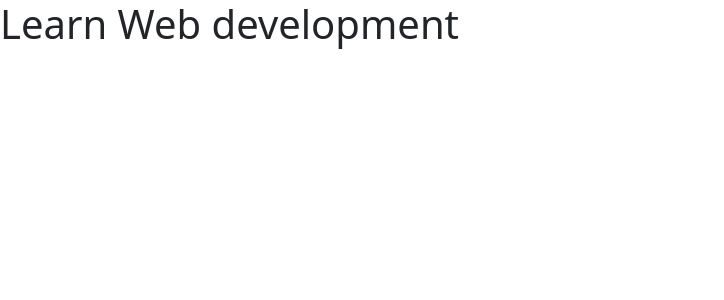
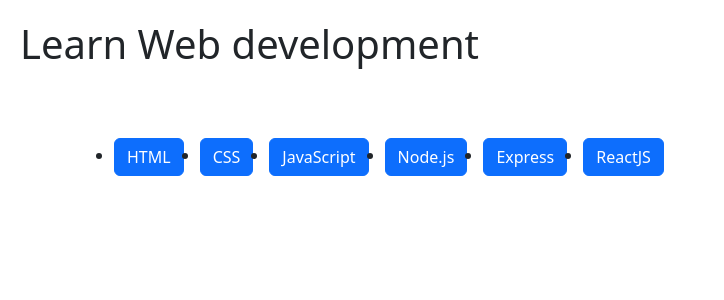
Before and after one commit to FrancescoGiommi/react-use-state, a React (Vite) app: page / in a window 1280 px wide. Shown: the top 300 px of the page, without its empty margins (0-724 px from the left). Built offline with nearby package versions, Linux system fonts and the light colour scheme.

Commit message:
Add buttons and css class

```diff
--- a/src/App.jsx
+++ b/src/App.jsx
@@ -32,7 +32,9 @@
   return (
     <>
       <Header />
-      <Main />
+      <div className="container">
+        <Main />
+      </div>
       <Footer />
     </>
   );
--- a/src/components/Button.jsx
+++ b/src/components/Button.jsx
@@ -1 +1,26 @@
-export default function Button() {}
+export default function Button() {
+  return (
+    <>
+      <ul className="d-flex gap-3">
+        <li>
+          <button className="btn btn-primary">HTML</button>
+        </li>
+        <li>
+          <button className="btn btn-primary">CSS</button>
+        </li>
+        <li>
+          <button className="btn btn-primary">JavaScript</button>
+        </li>
+        <li>
+          <button className="btn btn-primary">Node.js</button>
+        </li>
+        <li>
+          <button className="btn btn-primary">Express</button>
+        </li>
+        <li>
+          <button className="btn btn-primary">ReactJS</button>
+        </li>
+      </ul>
+    </>
+  );
+}
--- a/src/components/Main.jsx
+++ b/src/components/Main.jsx
@@ -1,4 +1,13 @@
 import Button from "../components/Button";
 export default function Main() {
-  return <></>;
+  return (
+    <>
+      <Button />
+
+      <div>
+        <h2></h2>
+        <p></p>
+      </div>
+    </>
+  );
 }
--- a/src/index.css
+++ b/src/index.css
@@ -0,0 +1,7 @@
+h1 {
+  padding: 20px;
+}
+
+.container {
+  margin-top: 50px;
+}
```
